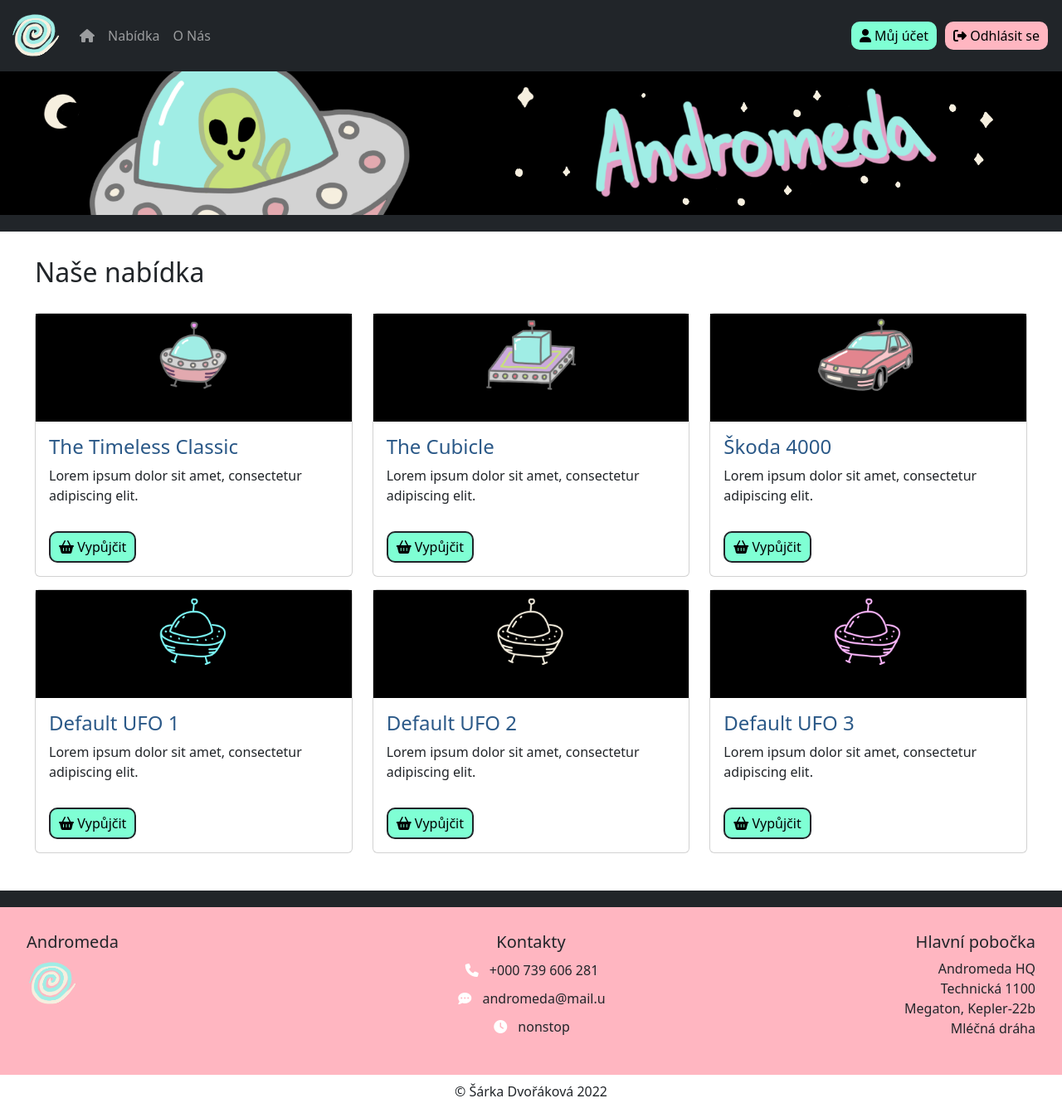
After one commit to sarkadv/SP_WEB, a PHP site: page /products.html in a window 1280 px wide. The commit adds this page. Shown: the whole page at 83% size. Run offline with PHP 8.4, Linux system fonts and the light colour scheme; some libraries are stand-ins or nearby versions.

Commit message:
stranka s modely

```diff
--- a/css/main.css
+++ b/css/main.css
@@ -122,6 +122,12 @@ body {
   margin: 15px 0 15px 0;
 }
 
+#home-main-about {
+  background-color: lightpink;
+  padding: 15px 15px 15px 40px;
+  margin-bottom: 0;
+}
+
 #home-main-list {
   list-style: none;
 }
@@ -195,3 +201,67 @@ body {
 .registration-main-heading-secondary {
   margin: 20px 0 15px 0;
 }
+
+/* CSS pro stranku s nabidkou */
+#products-main-content {
+  background-color: white;
+  padding: 30px;
+}
+
+.products-main-heading {
+  margin: 15px 0 30px 0;
+}
+
+.products-main-item {
+  margin: 0 0 15px 0;
+}
+
+/* unvisited link */
+.products-main-name-link:link {
+  color: rgb(43, 89, 136);
+  text-decoration: none;
+}
+
+/* visited link */
+.products-main-name-link:visited {
+  color: rgb(43, 89, 136);
+  text-decoration: none;
+}
+
+/* mouse over link */
+.products-main-name-link:hover {
+  color: grey;
+  text-decoration: underline;
+}
+
+/* selected link */
+.products-main-name-link:active {
+  color: rgb(43, 89, 136);
+  text-decoration: none;
+}
+
+.products-main-btn-product {
+  margin: 15px 0 0 0;
+  background-color: aquamarine;
+  border: rgb(33, 37, 41) solid 2px;
+  padding: 5px 10px 5px 10px;
+  border-radius: 10px;
+}
+
+.products-main-btn-product:hover {
+  background-color: black;
+  color: white;
+  transition: 0.5s ease;
+}
+
+.zoom {
+  overflow: hidden;
+}
+.zoom img:hover {
+  opacity: 0;
+}
+.zoom img {
+  transition: opacity .5s;
+  display: block;
+  width: 100%;
+}
--- /dev/null
+++ b/products.html
@@ -0,0 +1,248 @@
+<!doctype html>
+<html lang="cs">
+
+<head>
+  <meta charset="utf-8">
+  <title>Andromeda</title>
+  <meta name="description" content="">
+  <meta name="viewport" content="width=device-width, initial-scale=1">
+
+  <link rel="stylesheet" href="css/main.css">
+
+  <!-- Boostrap CSS -->
+  <link href="https://cdn.jsdelivr.net/npm/bootstrap@5.2.2/dist/css/bootstrap.min.css" rel="stylesheet" integrity="sha384-Zenh87qX5JnK2Jl0vWa8Ck2rdkQ2Bzep5IDxbcnCeuOxjzrPF/et3URy9Bv1WTRi" crossorigin="anonymous">
+
+</head>
+
+<body>
+
+<!-- Hlavicka stranky -->
+<div class="container-fluid" id="body-container">
+  <div class="row">
+    <img src="img/banner.png" class="img-fluid" id="header-img" alt="Úvodní obrázek">
+  </div>
+
+  <!-- Hlavni menu -->
+  <div class="row">
+    <nav class="navbar navbar-expand-md navbar-dark bg-dark fixed-top">
+      <div class="container-fluid">
+        <div class="navbar-brand">
+          <img src="img/logo.png" alt="Logo Andromeda">
+        </div>
+        <button class="navbar-toggler" type="button" data-bs-toggle="collapse" data-bs-target="#mynavbar">
+          <span class="navbar-toggler-icon"></span>
+        </button>
+        <div class="collapse navbar-collapse" id="mynavbar">
+          <ul class="navbar-nav me-auto">
+            <li class="nav-item">
+              <a class="nav-link" href="index.html">
+                <i class="fas fa-home"></i>
+              </a>
+            </li>
+            <li class="nav-item">
+              <a class="nav-link" href="products.html">Nabídka</a>
+            </li>
+            <li class="nav-item">
+              <a class="nav-link" href="#">O Nás</a>
+            </li>
+          </ul>
+          <div class="btn-group">
+            <a href="registration.html">
+              <button type="button" id="btn-account">
+                <i class="fas fa-user"></i>
+                Můj účet
+              </button>
+            </a>
+            <button type="button" id="btn-logout">
+              <i class="fas fa-sign-out-alt"></i>
+              Odhlásit se
+            </button>
+          </div>
+        </div>
+      </div>
+    </nav>
+  </div>
+
+  <!-- Stred stranky - ruzna vozidla -->
+  <div class="row" id="products-main-content">
+    <h2 class="products-main-heading">
+      Naše nabídka
+    </h2>
+    <div class="col-lg-4 col-md-6 products-main-item">
+      <div class="card">
+        <div class="zoom" onmousemove="zoom(event)" style="background-image: url('img/the_timeless_classic.png')">
+          <img class="card-img-top" src="img/the_timeless_classic.png" alt="Card image">
+        </div>
+        <div class="card-body">
+          <a href="#" class="products-main-name-link">
+            <h4 class="card-title">The Timeless Classic</h4>
+          </a>
+          <p class="card-text">Lorem ipsum dolor sit amet, consectetur adipiscing elit.</p>
+          <a href="#">
+            <button type="button" class="products-main-btn-product">
+              <i class="fas fa-shopping-basket"></i>
+              Vypůjčit
+            </button>
+          </a>
+        </div>
+      </div>
+    </div>
+    <div class="col-lg-4 col-md-6 products-main-item">
+      <div class="card">
+        <div class="zoom" onmousemove="zoom(event)" style="background-image: url('img/the_cubicle.png')">
+          <img class="card-img-top" src="img/the_cubicle.png" alt="Card image">
+        </div>
+        <div class="card-body">
+          <a href="#" class="products-main-name-link">
+            <h4 class="card-title">The Cubicle</h4>
+          </a>
+          <p class="card-text">Lorem ipsum dolor sit amet, consectetur adipiscing elit.</p>
+          <a href="#">
+            <button type="button" class="products-main-btn-product">
+              <i class="fas fa-shopping-basket"></i>
+              Vypůjčit
+            </button>
+          </a>
+        </div>
+      </div>
+    </div>
+    <div class="col-lg-4 col-md-6 products-main-item">
+      <div class="card">
+        <div class="zoom" onmousemove="zoom(event)" style="background-image: url('img/skoda_4000.png')">
+          <img class="card-img-top" src="img/skoda_4000.png" alt="Card image">
+        </div>
+        <div class="card-body">
+          <a href="#" class="products-main-name-link">
+            <h4 class="card-title">Škoda 4000</h4>
+          </a>
+          <p class="card-text">Lorem ipsum dolor sit amet, consectetur adipiscing elit.</p>
+          <a href="#">
+            <button type="button" class="products-main-btn-product">
+              <i class="fas fa-shopping-basket"></i>
+              Vypůjčit
+            </button>
+          </a>
+        </div>
+      </div>
+    </div>
+    <div class="col-lg-4 col-md-6 products-main-item">
+      <div class="card">
+        <div class="zoom" onmousemove="zoom(event)" style="background-image: url('img/default_ufo1.png')">
+          <img class="card-img-top" src="img/default_ufo1.png" alt="Card image">
+        </div>
+        <div class="card-body">
+          <a href="#" class="products-main-name-link">
+            <h4 class="card-title">Default UFO 1</h4>
+          </a>
+          <p class="card-text">Lorem ipsum dolor sit amet, consectetur adipiscing elit.</p>
+          <a href="#">
+            <button type="button" class="products-main-btn-product">
+              <i class="fas fa-shopping-basket"></i>
+              Vypůjčit
+            </button>
+          </a>
+        </div>
+      </div>
+    </div>
+    <div class="col-lg-4 col-md-6 products-main-item">
+      <div class="card">
+        <div class="zoom" onmousemove="zoom(event)" style="background-image: url('img/default_ufo2.png')">
+          <img class="card-img-top" src="img/default_ufo2.png" alt="Card image">
+        </div>
+        <div class="card-body">
+          <a href="#" class="products-main-name-link">
+            <h4 class="card-title">Default UFO 2</h4>
+          </a>
+          <p class="card-text">Lorem ipsum dolor sit amet, consectetur adipiscing elit.</p>
+          <a href="#">
+            <button type="button" class="products-main-btn-product">
+              <i class="fas fa-shopping-basket"></i>
+              Vypůjčit
+            </button>
+          </a>
+        </div>
+      </div>
+    </div>
+    <div class="col-lg-4 col-md-6 products-main-item">
+      <div class="card">
+        <div class="zoom" onmousemove="zoom(event)" style="background-image: url('img/default_ufo3.png')">
+          <img class="card-img-top" src="img/default_ufo3.png" alt="Card image">
+        </div>
+        <div class="card-body">
+          <a href="#" class="products-main-name-link">
+            <h4 class="card-title">Default UFO 3</h4>
+          </a>
+          <p class="card-text">Lorem ipsum dolor sit amet, consectetur adipiscing elit.</p>
+          <a href="#">
+            <button type="button" class="products-main-btn-product">
+              <i class="fas fa-shopping-basket"></i>
+              Vypůjčit
+            </button>
+          </a>
+        </div>
+      </div>
+    </div>
+  </div>
+
+  <!-- Paticka stranky -->
+  <div class="row" id="footer">
+    <div class="col-12 col-md-4" id="home-footer-left">
+      <h5>Andromeda</h5>
+      <img src="img/logo.png" alt="Logo Andromeda">
+    </div>
+    <div class="col-6 col-md-4" id="home-footer-center">
+      <h5>Kontakty</h5>
+      <ul id="home-footer-list">
+        <li class="home-footer-list-item">
+          <i class="fas fa-phone home-footer-list-icon"></i>
+          <span class="home-footer-list-text">+000 739 606 281</span>
+        </li>
+        <li class="home-footer-list-item">
+          <i class="fas fa-comment-dots home-footer-list-icon"></i>
+          <span class="home-footer-list-text">andromeda@mail.u</span>
+        </li>
+        <li class="home-footer-list-item">
+          <i class="fas fa-clock home-footer-list-icon"></i>
+          <span class="home-footer-list-text">nonstop</span>
+        </li>
+      </ul>
+    </div>
+    <div class="col-6 col-md-4" id="home-footer-right">
+      <h5>Hlavní pobočka</h5>
+      <span>Andromeda HQ</span><br>
+      <span>Technická 1100</span><br>
+      <span>Megaton, Kepler-22b</span><br>
+      <span>Mléčná dráha</span>
+    </div>
+  </div>
+
+  <!-- Druha paticka stranky -->
+  <div class="row" id="copyright">
+    <span>© Šárka Dvořáková 2022</span>
+  </div>
+
+</div>
+
+<script>
+  function zoom(e){
+    var zoomer = e.currentTarget;
+    e.offsetX ? offsetX = e.offsetX : offsetX = e.touches[0].pageX;
+    e.offsetY ? offsetY = e.offsetY : offsetY = e.touches[0].pageY;
+    x = offsetX/zoomer.offsetWidth*100;
+    y = offsetY/zoomer.offsetHeight*100;
+    zoomer.style.backgroundPosition = x + '% ' + y + '%';
+  }
+</script>
+
+<!-- jQuery -->
+<script src="https://code.jquery.com/jquery-3.5.1.slim.min.js" integrity="sha384-DfXdz2htPH0lsSSs5nCTpuj/zy4C+OGpamoFVy38MVBnE+IbbVYUew+OrCXaRkfj" crossorigin="anonymous"></script>
+
+<!-- Boostrap JS -->
+<script src="https://cdn.jsdelivr.net/npm/bootstrap@5.2.2/dist/js/bootstrap.bundle.min.js" integrity="sha384-OERcA2EqjJCMA+/3y+gxIOqMEjwtxJY7qPCqsdltbNJuaOe923+mo//f6V8Qbsw3" crossorigin="anonymous"></script>
+
+<!-- Font Awesome -->
+<script src="https://kit.fontawesome.com/a076d05399.js" crossorigin="anonymous"></script>
+
+</body>
+
+</html>
```
Also changed, not shown: index.html (+12 -7 lines), registration.html (+8 -6 lines).
